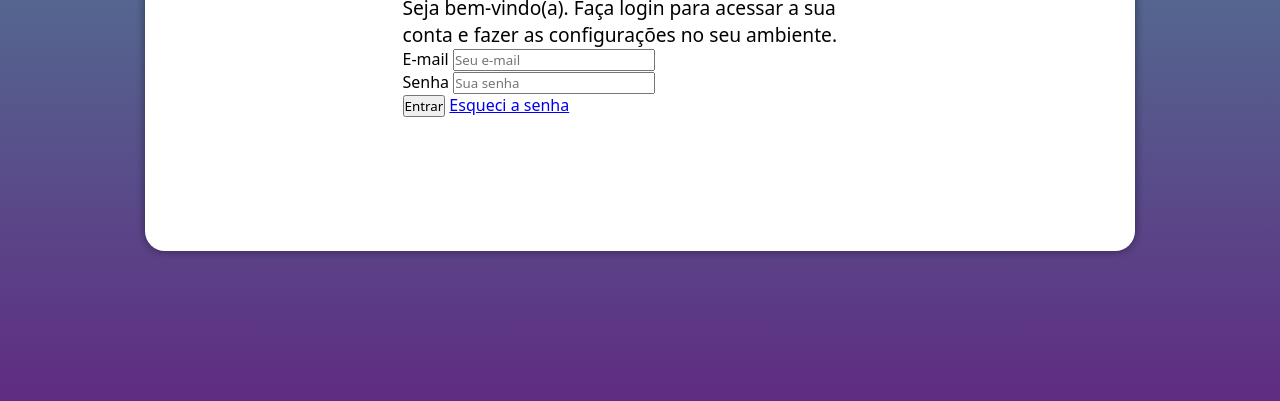
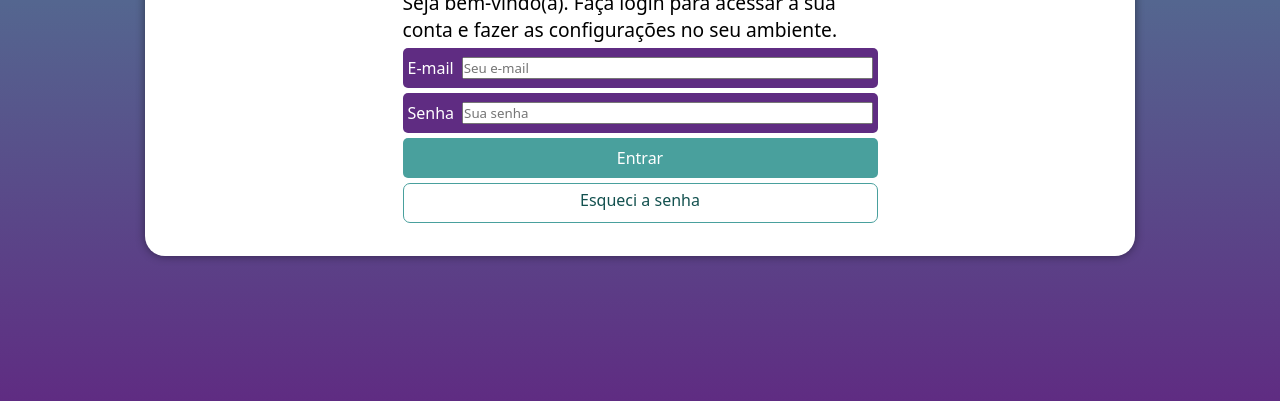
Before and after one commit to mateus-de-sousa-oliveira/projeto-login-cursoEmVideo, a plain HTML site: page index.html in a window 1280 px wide. Shown: the part 399-800 px from the top of the page. Drawn offline with nearby package versions, Linux system fonts and the light colour scheme.

Commit message:
formatacao do formulario

```diff
--- a/estilos/style.css
+++ b/estilos/style.css
@@ -30,7 +30,7 @@ main {
     overflow: hidden;
     background-color: var(--cor-branco);
     width: 250px;
-    height: 500px;
+    height: 510px;
     border-radius: 20px;
     box-shadow: 0px 0px 10px rgba(0, 0, 0, 0.450)
 }
@@ -51,3 +51,53 @@ main {
 #formulario p {
     font-size: 0.8em;
 }
+.campo {
+    background-color: var(--cor-lilas);
+    display: flex;
+    align-items: center;
+    justify-content: center;
+    gap: 8px;
+    width: 100%;
+    height: 40px;
+    border-radius: 5px;
+    margin: 5px 0px;
+    padding: 5px;
+}
+.campo label {
+    color: var(--cor-branco);
+}
+.campo input {
+    flex: 1;
+    min-width: 0;
+}
+input[type=submit] {
+    display: block;
+    font-size: 1em;
+    width: 100%;
+    height: 40px;
+    background-color: var(--cor-verde);
+    color: var(--cor-branco);
+    border: none;
+    border-radius: 5px;
+}
+input[type=submit]:hover {
+    background-color: #13514f;
+}
+.botao {
+    display: block;
+    text-align: center;
+    font-size: 1em;
+    width: 100%;
+    height: 40px;
+    padding-top: 5px;
+    margin-top: 5px;
+    background-color: var(--cor-branco);
+    color:#13514f;
+    border: 1px solid var(--cor-verde);
+    border-radius: 7px;
+    text-decoration: none;
+}
+.botao:hover {
+    background-color: var(--cor-verde);
+    color: var(--cor-branco);
+}
--- a/index.html
+++ b/index.html
@@ -18,15 +18,15 @@
                 <form action="login.js" method="post">
                    <div class="campo">
                         <label for="ilogin">E-mail</label>
-                        <input type="email" nome="login" id="ilogin" placeholder="Seu e-mail">
+                        <input type="email" name="login" id="ilogin" placeholder="Seu e-mail">
                     </div>
                    <div class="campo">
                         <label for="isenha">Senha</label>
-                        <input type="password" nome="senha" id="isenha" placeholder="Sua senha" autocomplete="current-password" required minlength="8" maxlength="20">
+                        <input type="password" name="senha" id="isenha" placeholder="Sua senha" autocomplete="current-password" required minlength="8" maxlength="20">
                    </div>
                    <div>
                     <input type="submit" value="Entrar">
-                    <a href="esqueci.html">Esqueci a senha</a>
+                    <a href="esqueci.html" class="botao">Esqueci a senha</a>
                    </div>
                 </form>
             </div>
```
